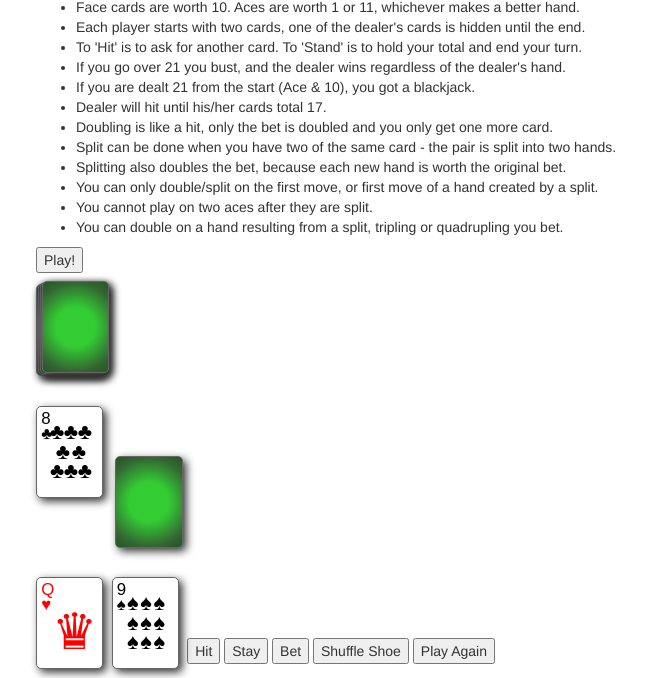
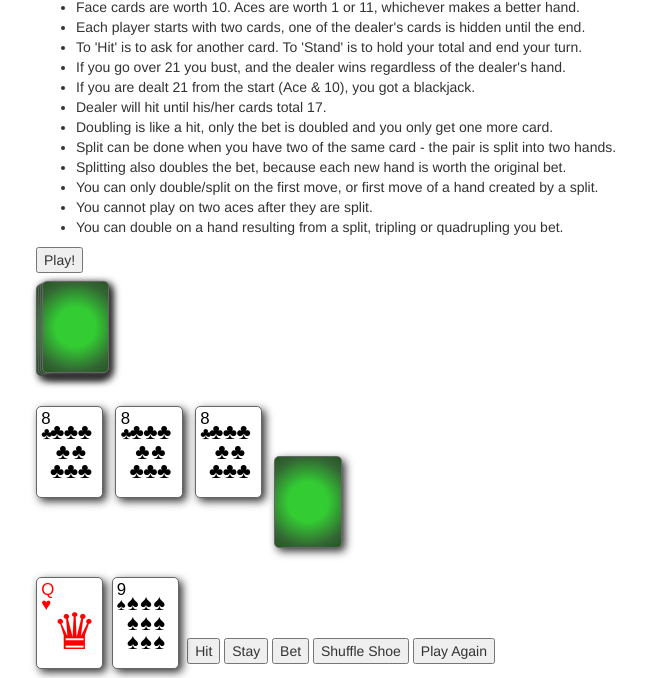
Before and after one commit to Dan-Nollette/blackjack, a plain HTML site: page index.html in a window 1280 px wide. Shown: the part 146-824 px from the top of the page, without its empty margins (34-680 px from the left). Drawn offline with nearby package versions, Linux system fonts and the light colour scheme.

Commit message:
testing for contributor add on github

```diff
--- a/index.html
+++ b/index.html
@@ -46,6 +46,14 @@
           <span class="rank">8</span>
           <span class="suit">&clubs;</span>
         </span>
+        <span class="card rank-8 clubs">
+          <span class="rank">8</span>
+          <span class="suit">&clubs;</span>
+        </span>
+        <span class="card rank-8 clubs">
+          <span class="rank">8</span>
+          <span class="suit">&clubs;</span>
+        </span>
 
         <element class="card back">*</element>
         <br>
```
